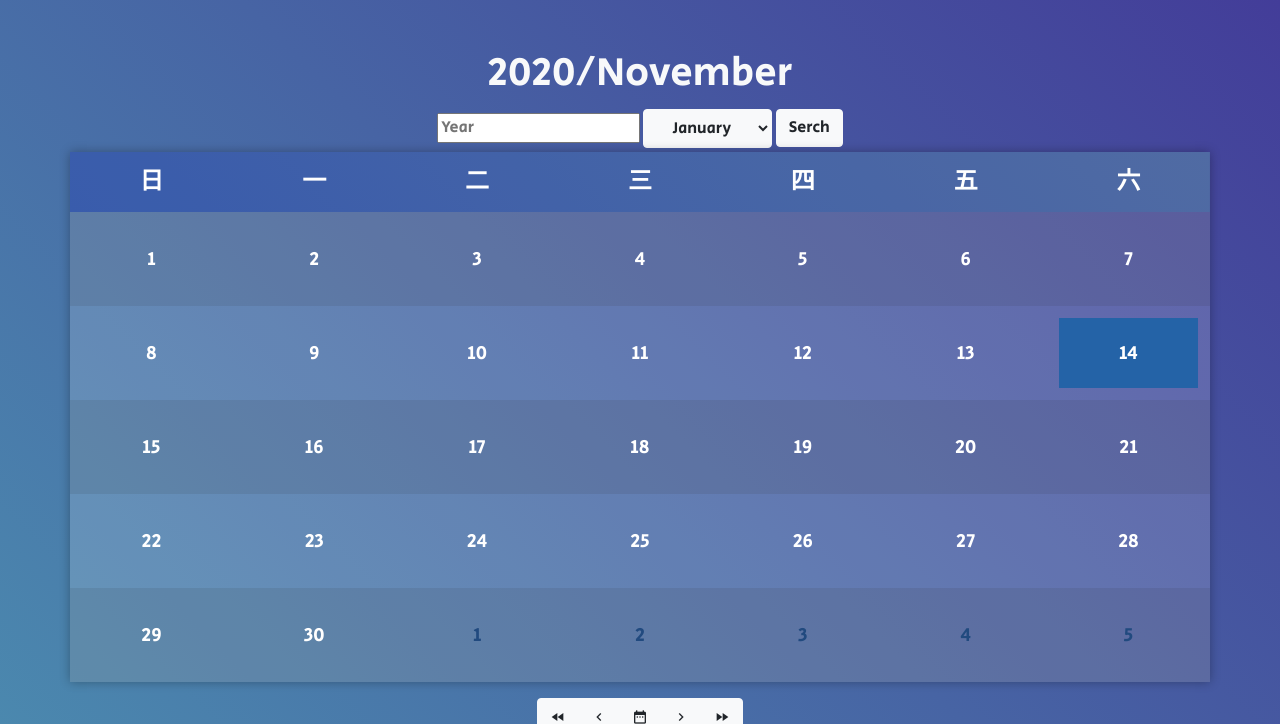
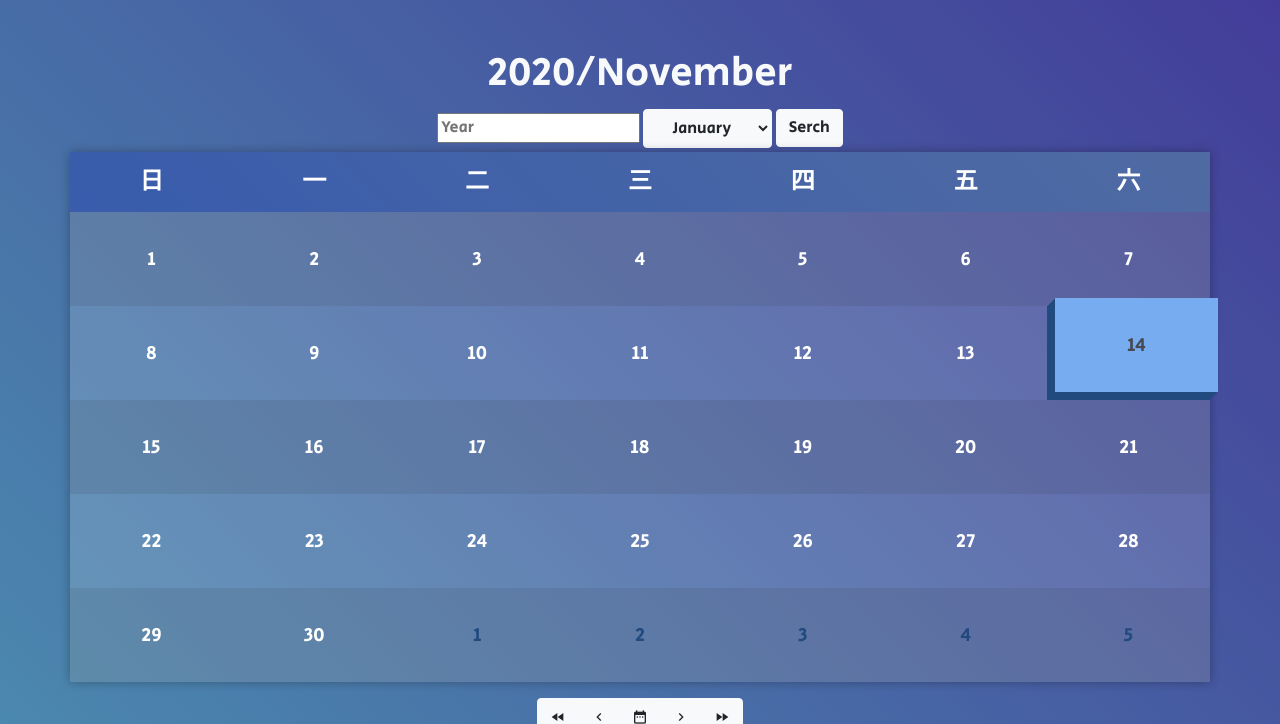
Before and after one commit to wdaweb/perpetual_calendar-ts04670223, a PHP site: page /calendar-my.php in a window 1280 px wide. Shown: the top 724 px of the page. Run offline with PHP 8.4, Linux system fonts and the light colour scheme.

Commit message:
樣式修改

```diff
--- a/calendar-my.php
+++ b/calendar-my.php
@@ -49,12 +49,21 @@
     line-height: 70px;
   }
   td .T{
-    /* position: absolute;
+    display: flex;
+    align-items: center;
+    justify-content: center;
+    position: absolute;
     left: 0;
     top: 0;
     right: 0;
-    bottom: 0;  */
+    bottom: 0;
     background-color: #2463a7;
+    background-color: rgba(120, 172, 240);
+    transform: translate3d(8px, -8px, 0);
+    box-shadow: #214a7f -1px 1px, #214a7f -2px 2px, #214a7f -3px 3px, #214a7f -4px 4px, #214a7f -5px 5px, #214a7f -6px 6px, #214a7f -7px 7px, #214a7f -8px 8px;
+    transition-duration: 0.4s;
+    color: #464A52;
+    z-index: 11;
   }
   tr:nth-child(odd) {
     background-color: rgba(0, 0, 0, 0.1);
```
